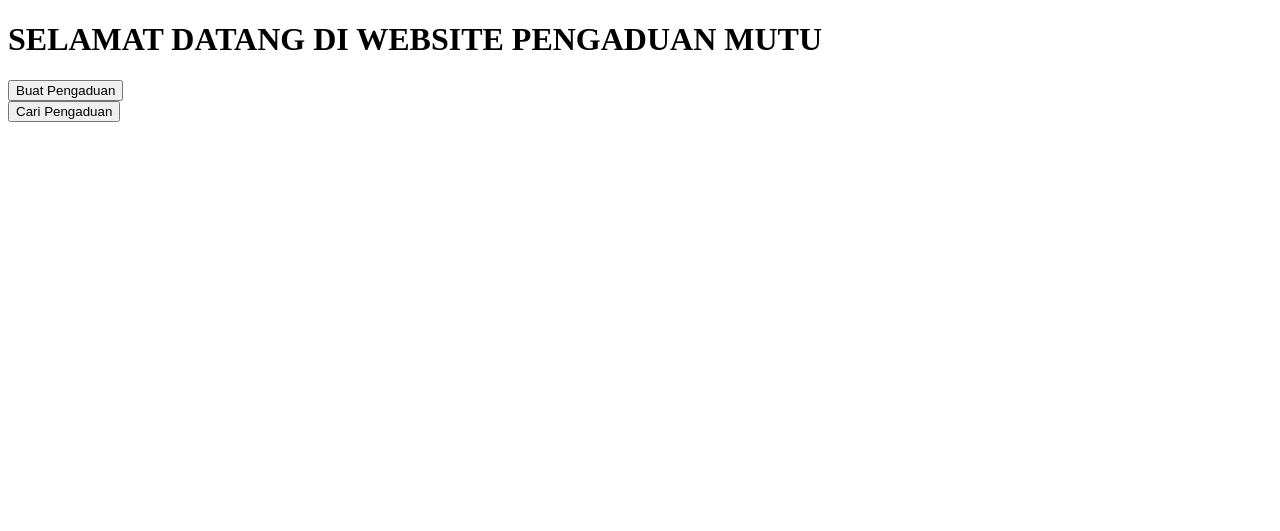
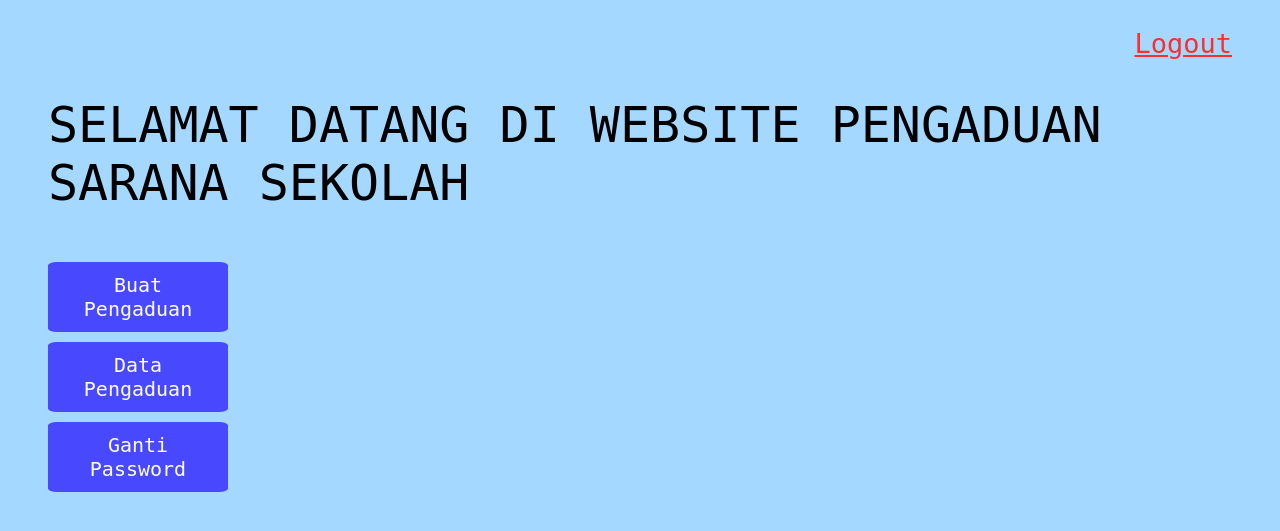
Before and after one commit to NURIEsaPPLG2/sekolah_2026_12RPL2_UJIKOM_NURI_ESA_SHABILA, a PHP site: page /dashboard_siswa.php in a window 1280 px wide. Shown: the top 531 px of the page. Run offline with PHP 8.4, Linux system fonts and the light colour scheme; a user stored in the database is signed in.

Commit message:
dashboard_siswa.php

```diff
--- a/sekolah_2026_12RPL2_UJIKOM_NURI_ESA_SHABILA/dashboard_siswa.php
+++ b/sekolah_2026_12RPL2_UJIKOM_NURI_ESA_SHABILA/dashboard_siswa.php
@@ -3,14 +3,55 @@
 <head>
      <meta charset="UTF-8">
      <meta name="viewport" content="width=device-width, initial-scale=1.0">
-     <title>Dashboard</title>
+     <title>Dashboard Siswa</title>
+     <style>
+        body{
+            background: #a5d8ff;
+            padding-top: 20px;
+            padding-left: 40px;
+            padding-right: 40px;
+        }
+         div{
+            height: 100%;
+            width: 100%;
+            background: #a5d8ff;
+         }
+         p{
+            font-size: 50px;
+            font-family: monospace;
+         }
+         button{
+            width: 180px;
+            height: 70px;
+            background: rgb(72, 72, 255);
+            color: white;
+            border: none;
+            border-radius: 5%;
+            font-family: monospace;
+            font-size: 20px;
+            cursor: pointer;
+            margin-bottom: 10px;
+         }
+         button:active{
+            background: rgb(158, 158, 255);
+            color: rgb(226, 226, 226);
+        }
+        .logout{
+            float: right;
+            font-family: monospace;
+            color: rgb(255, 46, 46);
+            font-size: 27px;
+        }
+     </style>
 </head>
 <body>
-     <div>
-          <div class="judul"><h1>SELAMAT DATANG DI WEBSITE PENGADUAN MUTU</h1></div>
-          <div class="tombol"><a href="form_pengaduan.php"><button>Buat Pengaduan</button></a><br/>
-          <a href="cari_pengaduan.php"><button>Cari Pengaduan</button></a></div>
-     </div>
+    <div>
+        <a href="login.php" class="logout">Logout</a><br/>
+        <p>SELAMAT DATANG DI WEBSITE PENGADUAN SARANA SEKOLAH</p>
+        <a href="form_pengaduan.php"><button>Buat Pengaduan</button></a><br/>
+        <a href="cari_pengaduan.php"><button>Data Pengaduan</button></a><br/>
+        <a href="ganti_password.php"><button>Ganti Password</button></a><br/>
+    </div>
 </body>
 </html>
 
```
